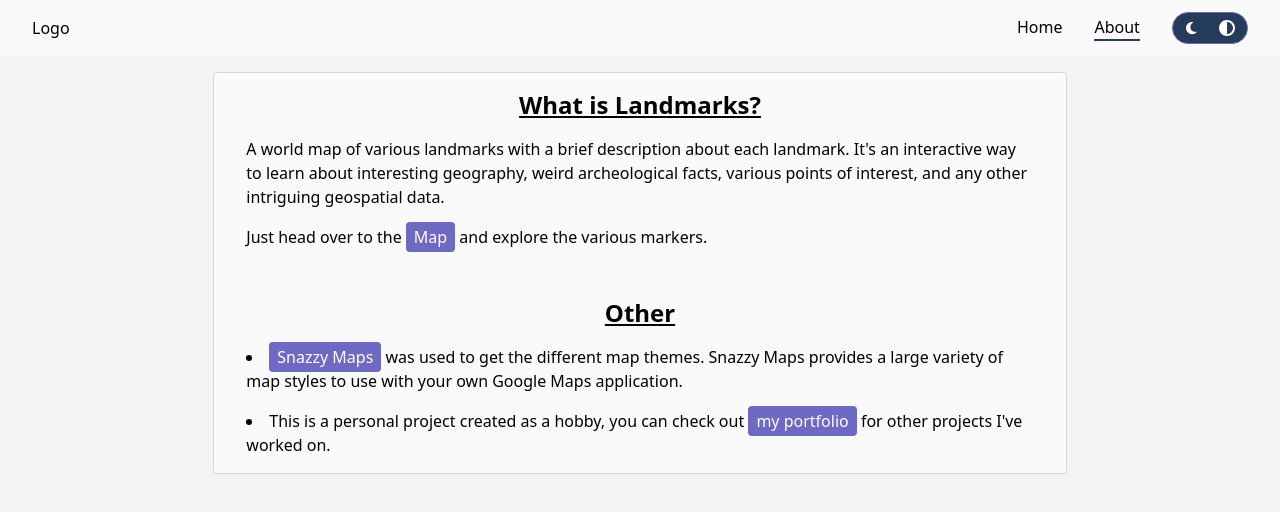
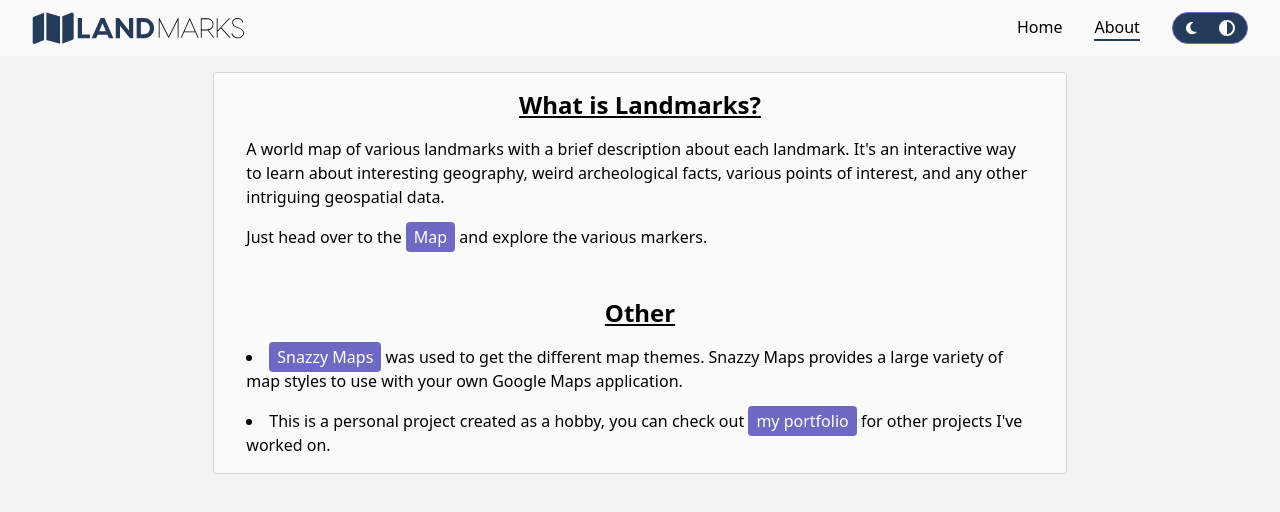
Before and after one commit to siobe34/landmarks, a Next.js app: page /about in a window 1280 px wide. Shown: the top 512 px of the page. Built offline with nearby package versions, Linux system fonts and the light colour scheme.

Commit message:
Logo component

```diff
--- /dev/null
+++ b/components/Logo.tsx
@@ -0,0 +1,16 @@
+import { FontAwesomeIcon } from "@fortawesome/react-fontawesome";
+import { faMap } from "@fortawesome/free-solid-svg-icons";
+
+export const Logo = ({ height }: { height?: React.CSSProperties["height"] }) => (
+    <svg className='hover:opacity-80' style={{ height: height ? height : "4rem" }} viewBox='0 0 342.7123805786739 58.85382639050196'>
+        <g style={{ transform: "translateX(-40%)" }}>
+            <FontAwesomeIcon icon={faMap} color='rgb(var(--primary))' />
+        </g>
+        <g transform='matrix(2.335469301210395,0,0,2.335469301210395,71.19743728400294,-1.0128158072623705)' fill='rgb(var(--primary))'>
+            <path d='M4.12 17.32 l5.5 0 l0 2.68 l-8.42 0 l0 -14 l2.92 0 l0 11.32 z M22.8 20 l-1.06 -2.5 l-6.76 0 l-1.06 2.5 l-3.1 0 l6.22 -14 l2.64 0 l6.24 14 l-3.12 0 z M16 15.120000000000001 l4.72 0 l-2.36 -5.54 z M36.68 6 l2.92 0 l0 14 l-2.22 0 l-6.94 -8.68 l0 8.68 l-2.92 0 l0 -14 l2.26 0 l6.9 8.7 l0 -8.7 z M47 6 c3.98 0 7.1 3.12 7.1 6.92 c0 3.96 -3.12 7.08 -7.1 7.08 l-5 0 l0 -14 l5 0 z M46.98 17.240000000000002 c2.68 0 4.12 -1.94 4.12 -4.32 c0 -2.22 -1.44 -4.16 -4.12 -4.16 l-2.06 0 l0 8.48 l2.06 0 z' />
+        </g>
+        <g transform='matrix(2.2487323354999718,0,0,2.2487323354999718,202.30152162631168,0.04730123282617704)' fill='rgb(var(--txtOnBg))'>
+            <path d='M15.42 6 l0 14 l-0.58 0 l0 -12.7 l-6.34 12.7 l-0.38 0 l-6.34 -12.72 l0 12.72 l-0.58 0 l0 -14 l0.58 0 l6.54 13.1 l6.52 -13.1 l0.58 0 z M29.240000000000002 20 l-1.78 -3.98 l-8.04 0 l-1.78 3.98 l-0.62 0 l6.26 -14 l0.3 0 l6.28 14 l-0.62 0 z M19.66 15.46 l7.56 0 l-3.78 -8.46 z M41.120000000000005 20 l-0.72 0 l-4.08 -5.38 c-0.2 0.02 -0.4 0.02 -0.6 0.02 l-3.68 0 l0 5.36 l-0.58 0 l0 -14 l4.26 0 c3.14 0 4.8 1.94 4.8 4.3 c0 2.08 -1.22 3.8 -3.56 4.24 z M32.04 14.04 l3.76 0 c2.52 0 4.14 -1.46 4.14 -3.74 c0 -2.32 -1.62 -3.72 -4.14 -3.72 l-3.76 0 l0 7.46 z M52.18 20 l-6.36 -6.98 l-2.32 2.44 l0 4.54 l-0.58 0 l0 -14 l0.58 0 l0 8.68 l8.24 -8.68 l0.76 0 l-6.3 6.64 l6.72 7.36 l-0.74 0 z M58.00000000000001 5.76 c1.96 0 3.58 1.34 4.08 2.98 l-0.48 0.18 c-0.56 -1.48 -1.82 -2.6 -3.6 -2.6 c-2 0 -3.36 1.16 -3.36 2.74 c0 1.42 0.96 2.4 2.84 3.14 l1.06 0.4 c2.02 0.82 3.9 1.64 3.9 4.12 c0 2.04 -1.98 3.58 -4.34 3.58 c-2.24 0 -4.2 -1.38 -4.64 -3.42 l0.56 -0.18 c0.48 1.88 2.1 3.04 4.08 3.04 s3.76 -1.26 3.76 -3.04 c0 -2.1 -1.58 -2.84 -3.34 -3.52 l-1.2 -0.48 c-2.18 -0.86 -3.26 -2.02 -3.26 -3.62 c0 -1.86 1.54 -3.32 3.94 -3.32 z' />
+        </g>
+    </svg>
+);
--- a/components/Navbar/Navbar.tsx
+++ b/components/Navbar/Navbar.tsx
@@ -7,6 +7,7 @@ import { faBars, faX } from "@fortawesome/free-solid-svg-icons";
 
 import { INavbar } from "../../types/INavbar";
 
+import { Logo } from "../Logo";
 import { Navlink } from "./Navlink";
 import { ThemeToggler } from "../ThemeToggler";
 
@@ -23,8 +24,8 @@ export const Navbar = ({ className }: INavbar) => {
     return (
         <nav className={className}>
             {/* Logo */}
-            <Link className='ml-8' href='/' onClick={() => setMenuActive(false)}>
-                Logo
+            <Link className='min-h-[1rem] h-[10vw] max-h-[65%] ml-8' href='/' onClick={() => setMenuActive(false)}>
+                <Logo height='100%' />
             </Link>
 
             {/* Site Navigation Links */}
```
